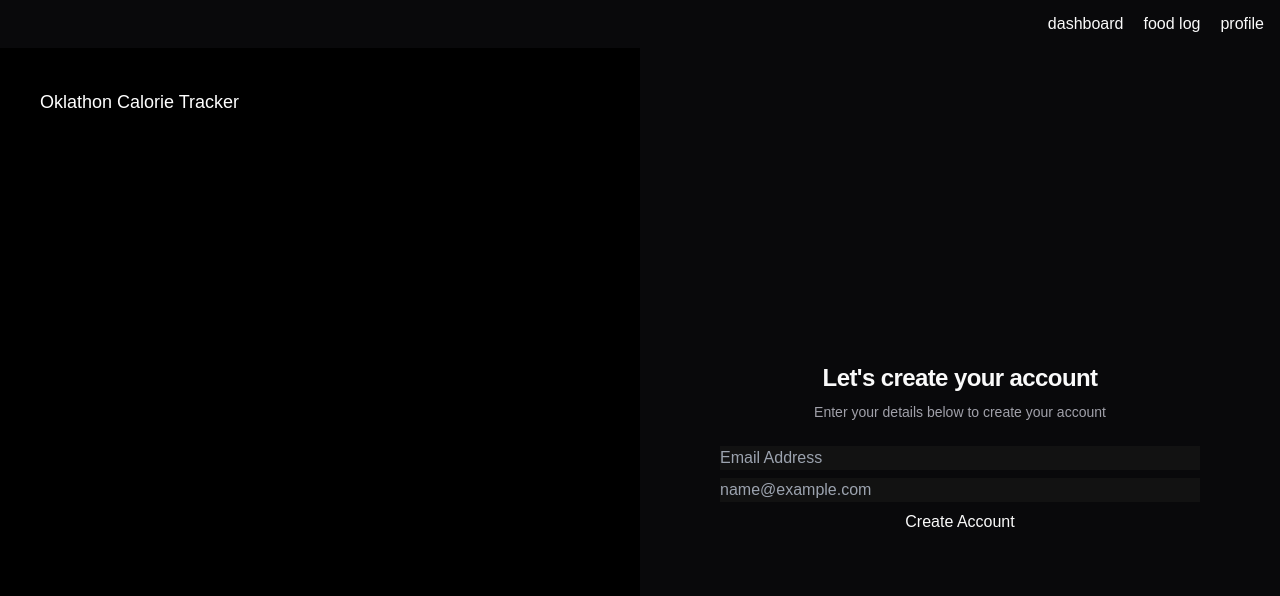
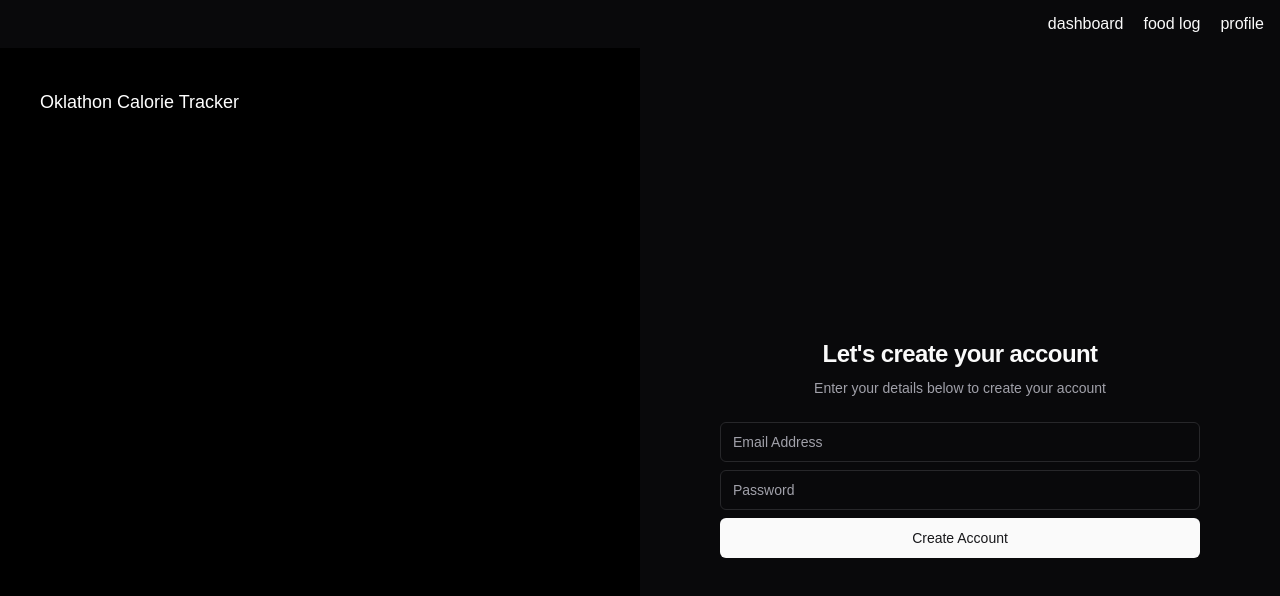
Before and after one commit to bortami/oklathon-calorie-tracker-app, a Next.js app in the folder calorie-app/: page /sign-up in a window 1280 px wide. Shown: the top 596 px of the page. Built offline with nearby package versions, Linux system fonts and the light colour scheme.

Commit message:
updated ui components

```diff
--- a/calorie-app/src/app/sign-in/page.js
+++ b/calorie-app/src/app/sign-in/page.js
@@ -1,6 +1,9 @@
 'use client'
 import { useState } from 'react';
 import { useRouter } from 'next/navigation';
+import { Input } from '@/components/ui/input';
+import { Label } from '@/components/ui/label';
+import { Button } from '@/components/ui/button';
 
 const SignInPage = () => {
   const [email, setEmail] = useState('');
@@ -41,10 +44,10 @@ const SignInPage = () => {
               <form onSubmit={handleSubmit}>
                 <div className="grid gap-2">
                   <div className="grid gap-1">
-                    <h2 className="sr-only" htmlFor="email">
+                    <Label className="sr-only" htmlFor="email">
                       Email
-                    </h2>
-                    <input
+                    </Label>
+                    <Input
                       id="email"
                       placeholder="Email Address"
                       type="email"
@@ -55,21 +58,21 @@ const SignInPage = () => {
                     />
                   </div>
                   <div className="grid gap-1">
-                    <h2 className="sr-only" htmlFor="password">
+                    <Label className="sr-only" htmlFor="password">
                       Password
-                    </h2>
-                    <input
+                    </Label>
+                    <Input
                       id="password"
-                      placeholder="name@example.com"
+                      placeholder="Password"
                       type="password"
                       autoCapitalize="none"
                       autoCorrect="off"
                       onChange={(e) => setPassword(e.target.value)}
                     />
                   </div>
-                  <button >
+                  <Button>
                     Sign In with Email
-                  </button>
+                  </Button>
                 </div>
               </form>
             </div>
--- a/calorie-app/src/app/sign-up/page.js
+++ b/calorie-app/src/app/sign-up/page.js
@@ -1,6 +1,9 @@
 'use client'
 import { useState } from 'react';
 import { useRouter } from 'next/navigation';
+import { Input } from '@/components/ui/input';
+import { Button } from '@/components/ui/button';
+import { Label } from '@/components/ui/label';
 
 const SignUpPage = () => {
   const [email, setEmail] = useState('');
@@ -41,10 +44,10 @@ const SignUpPage = () => {
               <form onSubmit={handleSubmit}>
                 <div className="grid gap-2">
                   <div className="grid gap-1">
-                    <h2 className="sr-only" htmlFor="email">
+                    <Label className="sr-only" htmlFor="email">
                       Email
-                    </h2>
-                    <input
+                    </Label>
+                    <Input
                       id="email"
                       placeholder="Email Address"
                       type="email"
@@ -55,21 +58,21 @@ const SignUpPage = () => {
                     />
                   </div>
                   <div className="grid gap-1">
-                    <h2 className="sr-only" htmlFor="password">
+                    <Label className="sr-only" htmlFor="password">
                       Password
-                    </h2>
-                    <input
+                    </Label>
+                    <Input
                       id="password"
-                      placeholder="name@example.com"
+                      placeholder="Password"
                       type="password"
                       autoCapitalize="none"
                       autoCorrect="off"
                       onChange={(e) => setPassword(e.target.value)}
                     />
                   </div>
-                  <button >
+                  <Button>
                     Create Account
-                  </button>
+                  </Button>
                 </div>
               </form>
             </div>
```
